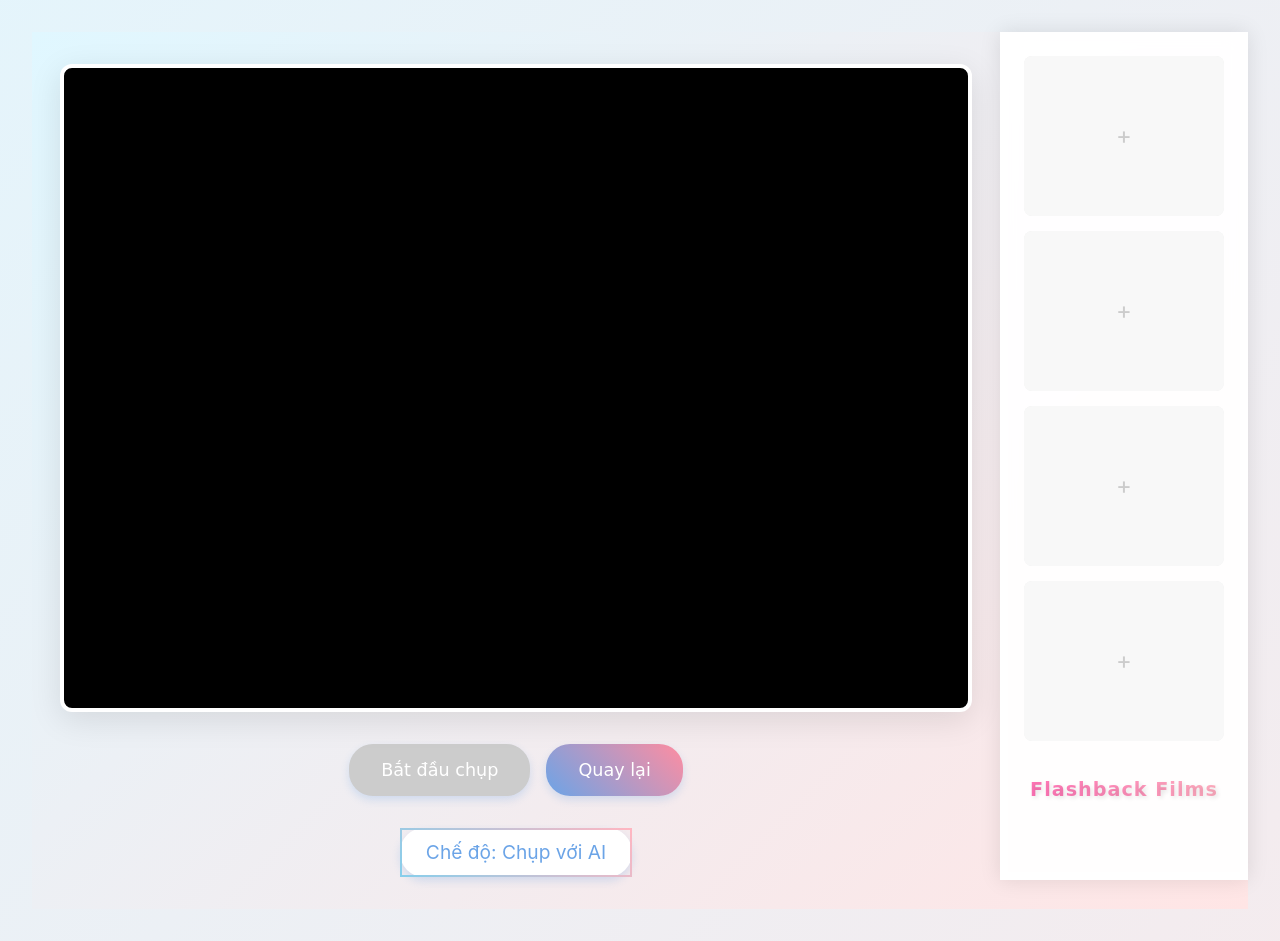
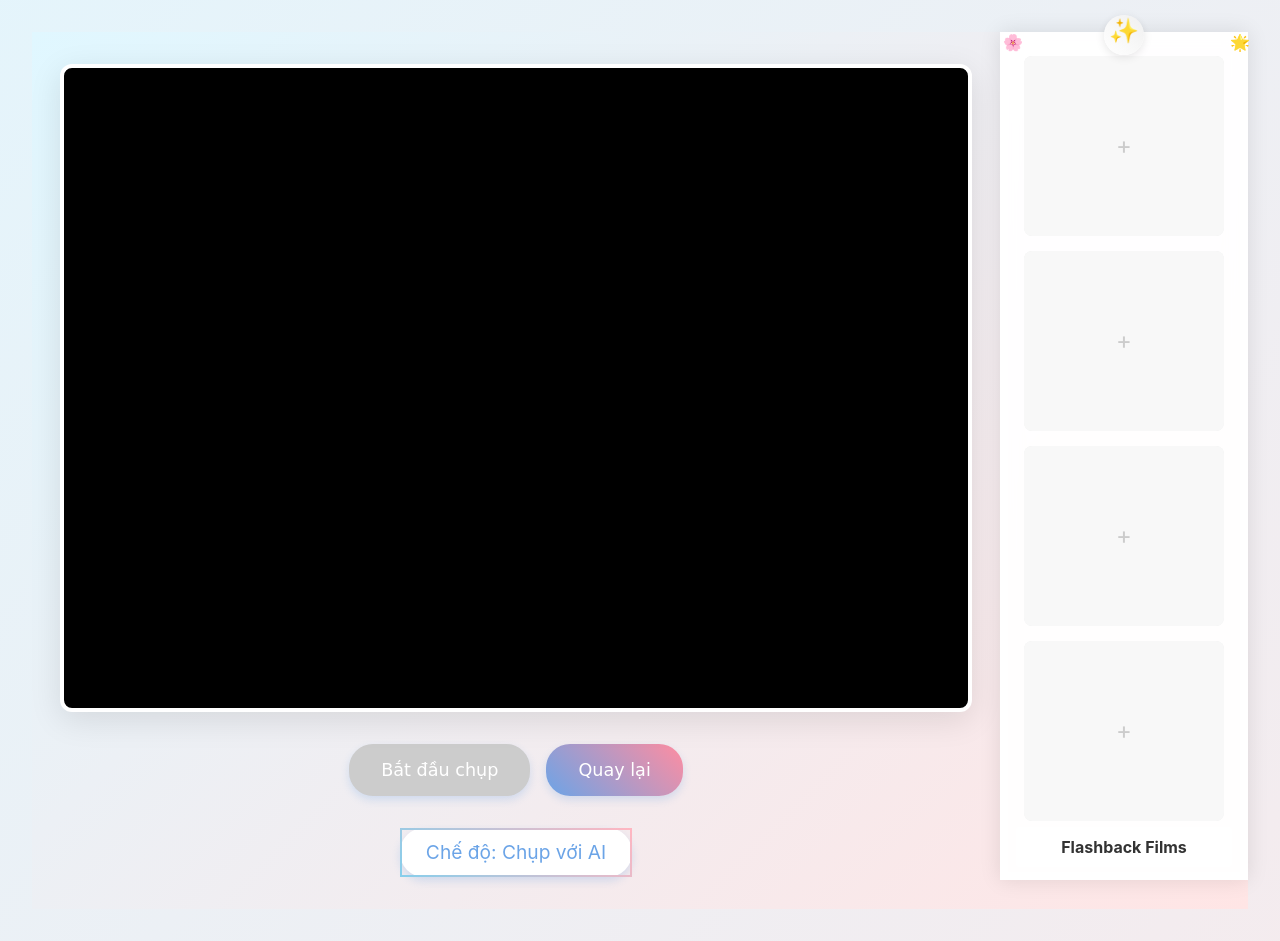
Before and after one commit to VanQuyet04/Photobooth_Advanced, a React (Vite) app: page /capture/1 in a window 1280 px wide. Built offline with nearby package versions, Linux system fonts and the light colour scheme; no server answers.

Commit message:
fix: adjust UI elements positions - Fix icon positions in frame - Adjust brand position and width - Fix top decoration icon alignment

```diff
--- a/package.json
+++ b/package.json
@@ -10,6 +10,7 @@
     "preview": "vite preview"
   },
   "dependencies": {
+    "html2canvas": "^1.4.1",
     "react": "^19.1.0",
     "react-dom": "^19.1.0",
     "react-router-dom": "^7.6.2",
--- a/src/components/Capture.css
+++ b/src/components/Capture.css
@@ -28,6 +28,148 @@
   width: 25%;
   max-width: 200px;
   position: relative;
+  aspect-ratio: 3/4;
+}
+
+/* Thêm trang trí cute cho phần trên cùng của khung */
+.photo-frame-display::before {
+  content: '';
+  position: absolute;
+  top: -25px;
+  left: 50%;
+  transform: translateX(-50%);
+  width: 40px;
+  height: 40px;
+  background: #fff;
+  border-radius: 50%;
+  box-shadow: 0 2px 10px rgba(0,0,0,0.1);
+  z-index: 1;
+}
+
+.photo-frame-display::after {
+  content: '✨';
+  position: absolute;
+  top: -26px;
+  left: 50%;
+  transform: translateX(-50%);
+  font-size: 24px;
+  z-index: 2;
+  animation: float 3s ease-in-out infinite;
+}
+
+/* Thêm các trang trí phụ */
+.photo-frame-display .frame-decoration {
+  position: absolute;
+  width: 100%;
+  height: 20px;
+  top: -10px;
+  left: 0;
+  display: flex;
+  justify-content: space-between;
+  padding: 0 10px;
+  z-index: 1;
+}
+
+.photo-frame-display .frame-decoration::before {
+  content: '🌸';
+  font-size: 16px;
+  animation: swing 2s ease-in-out infinite;
+  margin-left: -15px;
+}
+
+.photo-frame-display .frame-decoration::after {
+  content: '🌟';
+  font-size: 16px;
+  animation-delay: 0.5s;
+}
+
+/* Animation cho các hiệu ứng */
+@keyframes float {
+  0%, 100% {
+    transform: translateX(-50%) translateY(0);
+  }
+  50% {
+    transform: translateX(-50%) translateY(-5px);
+  }
+}
+
+@keyframes swing {
+  0%, 100% {
+    transform: rotate(-10deg);
+  }
+  50% {
+    transform: rotate(10deg);
+  }
+}
+
+/* Cập nhật style cho từng loại khung */
+.photo-frame-display.classic::before {
+  background: linear-gradient(45deg, #fff, #f0f0f0);
+}
+
+.photo-frame-display.vintage::before {
+  background: linear-gradient(45deg, #8B4513, #A0522D);
+}
+
+.photo-frame-display.modern::before {
+  background: linear-gradient(45deg, #333, #666);
+}
+
+.photo-frame-display.candy::before {
+  background: linear-gradient(45deg, #FF69B4, #FFB6C1);
+}
+
+.photo-frame-display.pastel::before {
+  background: linear-gradient(45deg, #E6E6FA, #F8F8FF);
+}
+
+.photo-frame-display.rainbow::before {
+  background: linear-gradient(45deg, #FF9A9E, #FAD0C4, #FEE140, #FA709A);
+  animation: rainbow 3s linear infinite;
+}
+
+.photo-frame-display.elegant::before {
+  background: linear-gradient(45deg, #F5F5F5, #E6E6FA);
+}
+
+.photo-frame-display.rose::before {
+  background: linear-gradient(45deg, #FFF0F5, #FFE4E1);
+}
+
+.photo-frame-display.ocean::before {
+  background: linear-gradient(45deg, #87CEEB, #B0E0E6);
+}
+
+.photo-frame-display.sky::before {
+  background: linear-gradient(45deg, #F0F8FF, #E0FFFF);
+}
+
+.photo-frame-display.peach::before {
+  background: linear-gradient(45deg, #FFDAB9, #FFE4C4);
+}
+
+.photo-frame-display.sapphire::before {
+  background: linear-gradient(45deg, #4682B4, #87CEEB);
+}
+
+.photo-frame-display.royal::before {
+  background: linear-gradient(45deg, #9370DB, #D8BFD8);
+}
+
+.photo-frame-display.emerald::before {
+  background: linear-gradient(45deg, #32CD32, #98FB98);
+}
+
+@keyframes rainbow {
+  0% {
+    background-position: 0% 50%;
+  }
+  50% {
+    background-position: 100% 50%;
+  }
+  100% {
+    background-position: 0% 50%;
+  }
 }
 
 /* Style cho khung thống nhất */
@@ -195,7 +337,7 @@
 
 .frame-slot {
   width: 100%;
-  height: 160px;
+  height: calc((100% - 80px) / 4);
   margin-bottom: 0;
   border-radius: 8px;
   overflow: hidden;
@@ -242,18 +384,20 @@
 }
 
 .frame-icon-1 {
-  top: 22%; /* Vị trí 1/4 từ trên xuống */
+  top: 25%;
   left: 10%;
 }
 
 .frame-icon-2 {
-  top: 45%; /* Vị trí giữa */
-  right: -2%;
+  top: 48%;
+  left: 90%;
+  transform: translate(-50%, -50%) rotate(15deg);
 }
 
 .frame-icon-3 {
-  top: 66%; /* Vị trí 3/4 từ trên xuống */
+  top: 70%;
   left: 10%;
+  transform: translate(-50%, -50%) rotate(-15deg);
 }
 
 .empty-slot {
@@ -449,19 +593,20 @@
 }
 
 .frame-brand {
-  font-family: 'Comic Sans MS', 'Chalkboard SE', cursive;
-  font-size: 1.2rem;
-  color: #FF69B4;
+  position: absolute;
+  bottom: 5px;
+  left: 50%;
+  transform: translateX(-50%);
+  font-size: 16px;
+  font-weight: bold;
+  color: #333;
   text-align: center;
-  padding: 10px 0;
+  width: calc(100% - 32px);
+  padding: 8px;
+  background: rgba(255, 255, 255, 0.8);
+  border-radius: 4px;
   margin-top: 10px;
-  text-shadow: 2px 2px 4px rgba(0, 0, 0, 0.1);
-  font-weight: bold;
-  letter-spacing: 1px;
-  background: linear-gradient(45deg, #FF69B4, #FFB6C1);
-  -webkit-background-clip: text;
-  -webkit-text-fill-color: transparent;
-  animation: shimmer 2s infinite;
+  z-index: 3;
 }
 
 @keyframes shimmer {
--- a/src/components/Capture.jsx
+++ b/src/components/Capture.jsx
@@ -1,5 +1,6 @@
 import React, { useState, useRef, useEffect } from 'react';
 import { useNavigate, useParams } from 'react-router-dom';
+import html2canvas from 'html2canvas';
 import FrameSelector from './FrameSelector';
 import './Capture.css';
 
@@ -96,6 +97,7 @@ const Capture = () => {
   const [selectedIcon, setSelectedIcon] = useState(null);
   const streamRef = useRef(null);
   const countdownRef = useRef(null);
+  const frameRef = useRef(null);
 
   // Sử dụng ref để lưu currentPhoto index để tránh stale closure
   const currentPhotoRef = useRef(0);
@@ -238,72 +240,82 @@ const Capture = () => {
   };
 
   const downloadFrame = () => {
-    const canvas = document.createElement('canvas');
-    const ctx = canvas.getContext('2d');
+    // Lấy phần tử frame đang hiển thị
+    const frameElement = document.querySelector('.photo-frame-display');
+    const frameRect = frameElement.getBoundingClientRect();
 
-    // Kích thước canvas cho 4 ảnh
-    canvas.width = 800;
-    canvas.height = 600;
+    // Tính toán kích thước canvas để chứa đủ toàn bộ khung
+    const padding = 40; // Thêm padding để tránh cắt khung
+    const canvasWidth = frameRect.width + (padding * 2);
+    const canvasHeight = frameRect.height + (padding * 2);
 
-    // Vẽ background
-    ctx.fillStyle = '#fff';
-    ctx.fillRect(0, 0, canvas.width, canvas.height);
+    // Sử dụng html2canvas để chụp chính xác phần tử
+    html2canvas(frameElement, {
+      scale: 4, // Tăng độ phân giải
+      useCORS: true,
+      allowTaint: true,
+      backgroundColor: null, // Để nền trong suốt
+      logging: false,
+      width: canvasWidth,
+      height: canvasHeight,
+      x: -padding,
+      y: -padding,
+      onclone: (clonedDoc) => {
+        // Đảm bảo các phần tử được clone có style giống hệt
+        const clonedFrame = clonedDoc.querySelector('.photo-frame-display');
+        if (clonedFrame) {
+          // Giữ nguyên kích thước và style như preview
+          clonedFrame.style.width = `${frameRect.width}px`;
+          clonedFrame.style.height = `${frameRect.height}px`;
+          clonedFrame.style.transform = 'none';
+          clonedFrame.style.position = 'relative';
+          clonedFrame.style.left = `${padding}px`;
+          clonedFrame.style.top = `${padding}px`;
+          clonedFrame.style.backgroundColor = 'transparent'; // Đảm bảo nền trong suốt
 
-    // Vẽ từng ảnh
-    const promises = capturedImages.map((imageUrl, index) => {
-      if (!imageUrl) return Promise.resolve();
+          // Đảm bảo các icon có vị trí chính xác
+          const icons = clonedFrame.querySelectorAll('.frame-icon');
+          icons.forEach(icon => {
+            icon.style.position = 'absolute';
+            icon.style.zIndex = '2';
+          });
 
-      return new Promise((resolve) => {
-        const img = new Image();
-        img.onload = () => {
-          const x = (index % 2) * 400;
-          const y = Math.floor(index / 2) * 300;
+          // Đảm bảo các ảnh giữ nguyên kích thước như preview
+          const images = clonedFrame.querySelectorAll('img');
+          images.forEach(img => {
+            img.style.objectFit = 'cover';
+            img.style.width = '100%';
+            img.style.height = '100%';
+          });
 
-          // Vẽ khung ảnh
-          ctx.save();
-          if (selectedFrame === 'classic') {
-            ctx.strokeStyle = '#fff';
-            ctx.lineWidth = 8;
-            ctx.strokeRect(x + 4, y + 4, 392, 292);
-          } else if (selectedFrame === 'polaroid') {
-            ctx.fillStyle = '#fff';
-            ctx.fillRect(x, y, 400, 300);
-            ctx.fillStyle = '#000';
-            ctx.fillRect(x + 10, y + 10, 380, 280);
-          } else if (selectedFrame === 'vintage') {
-            ctx.strokeStyle = '#8B4513';
-            ctx.lineWidth = 10;
-            ctx.strokeRect(x + 5, y + 5, 390, 290);
-          } else if (selectedFrame === 'modern') {
-            ctx.strokeStyle = '#333';
-            ctx.lineWidth = 2;
-            ctx.strokeRect(x + 1, y + 1, 398, 298);
+          // Giữ nguyên style của brand như preview
+          const brand = clonedFrame.querySelector('.frame-brand');
+          if (brand) {
+            // Không thay đổi bất kỳ style nào của brand
+            const computedStyle = window.getComputedStyle(brand);
+            Object.assign(brand.style, {
+              position: computedStyle.position,
+              bottom: computedStyle.bottom,
+              left: computedStyle.left,
+              transform: computedStyle.transform,
+              width: computedStyle.width,
+              padding: computedStyle.padding,
+              backgroundColor: computedStyle.backgroundColor,
+              borderRadius: computedStyle.borderRadius,
+              zIndex: computedStyle.zIndex,
+              fontSize: computedStyle.fontSize,
+              fontWeight: computedStyle.fontWeight,
+              color: computedStyle.color,
+              textShadow: computedStyle.textShadow
+            });
           }
-
-          // Vẽ ảnh
-          ctx.drawImage(img, x + 10, y + 10, 380, 280);
-
-          // Vẽ icon nếu có
-          if (selectedIcon) {
-            const iconSize = 40;
-            const iconX = x + 340;
-            const iconY = y + 20;
-            ctx.font = `${iconSize}px Arial`;
-            ctx.fillText(selectedIcon.emoji, iconX, iconY + iconSize);
-          }
-
-          ctx.restore();
-          resolve();
-        };
-        img.src = imageUrl;
-      });
-    });
-
-    // Khi tất cả ảnh đã được vẽ
-    Promise.all(promises).then(() => {
+        }
+      }
+    }).then(canvas => {
+      // Tạo link tải về với chất lượng cao và nền trong suốt
       const link = document.createElement('a');
-      link.download = `photobooth-${Date.now()}.jpg`;
-      link.href = canvas.toDataURL('image/jpeg', 0.95);
+      link.download = `photobooth-${Date.now()}.png`; // Đổi sang PNG để giữ nền trong suốt
+      link.href = canvas.toDataURL('image/png', 1.0);
       link.click();
     });
   };
@@ -420,7 +432,8 @@ const Capture = () => {
         </div>
       </div>
 
-      <div className={`photo-frame-display ${selectedFrame}`}>
+      <div className={`photo-frame-display ${selectedFrame}`} ref={frameRef}>
+        <div className="frame-decoration"></div>
         {capturedImages.map((slot, index) => (
           <div key={index} className="frame-slot">
             {slot ? (
```
Also changed, not shown: 1 other file (tests, documents, lock files or other folders).
